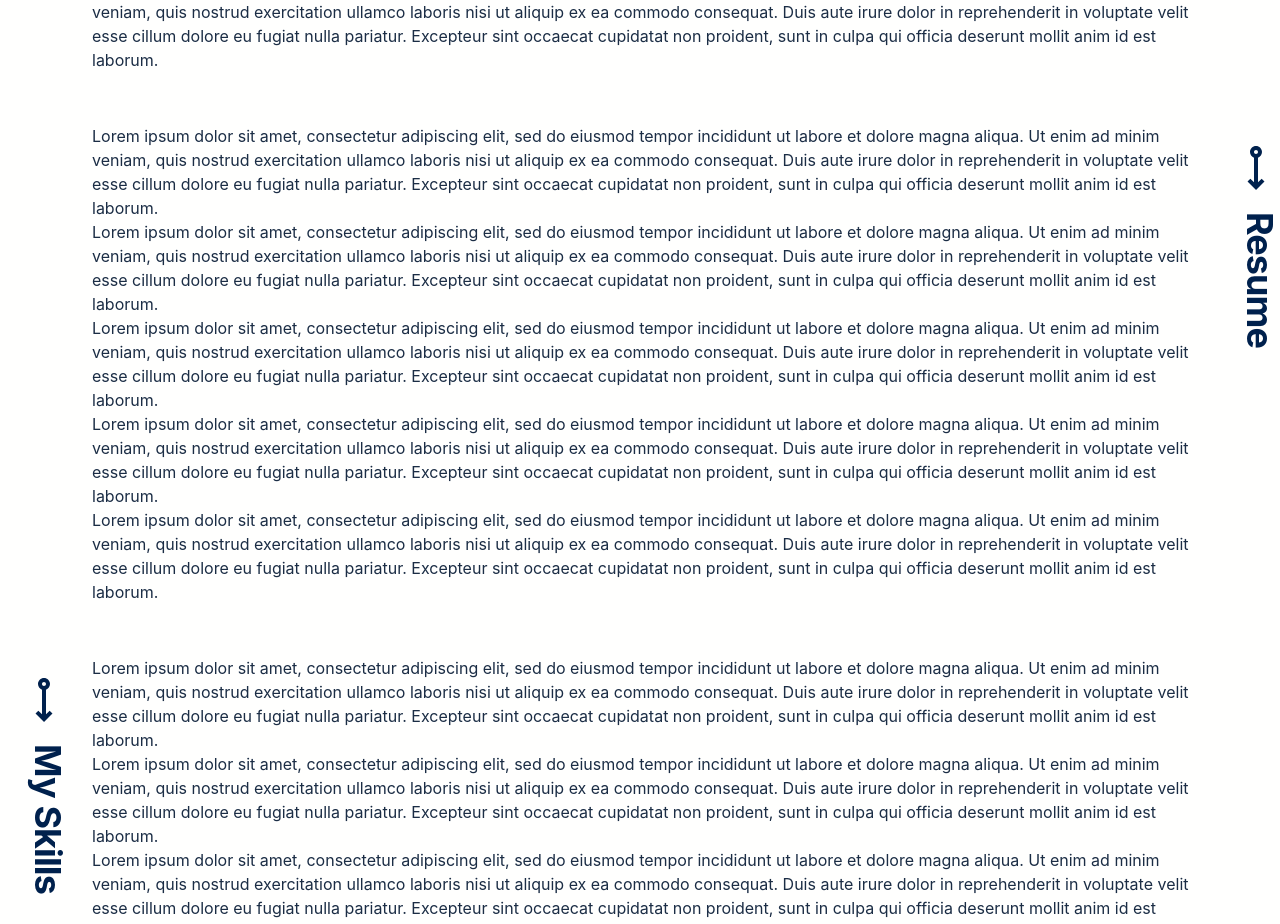
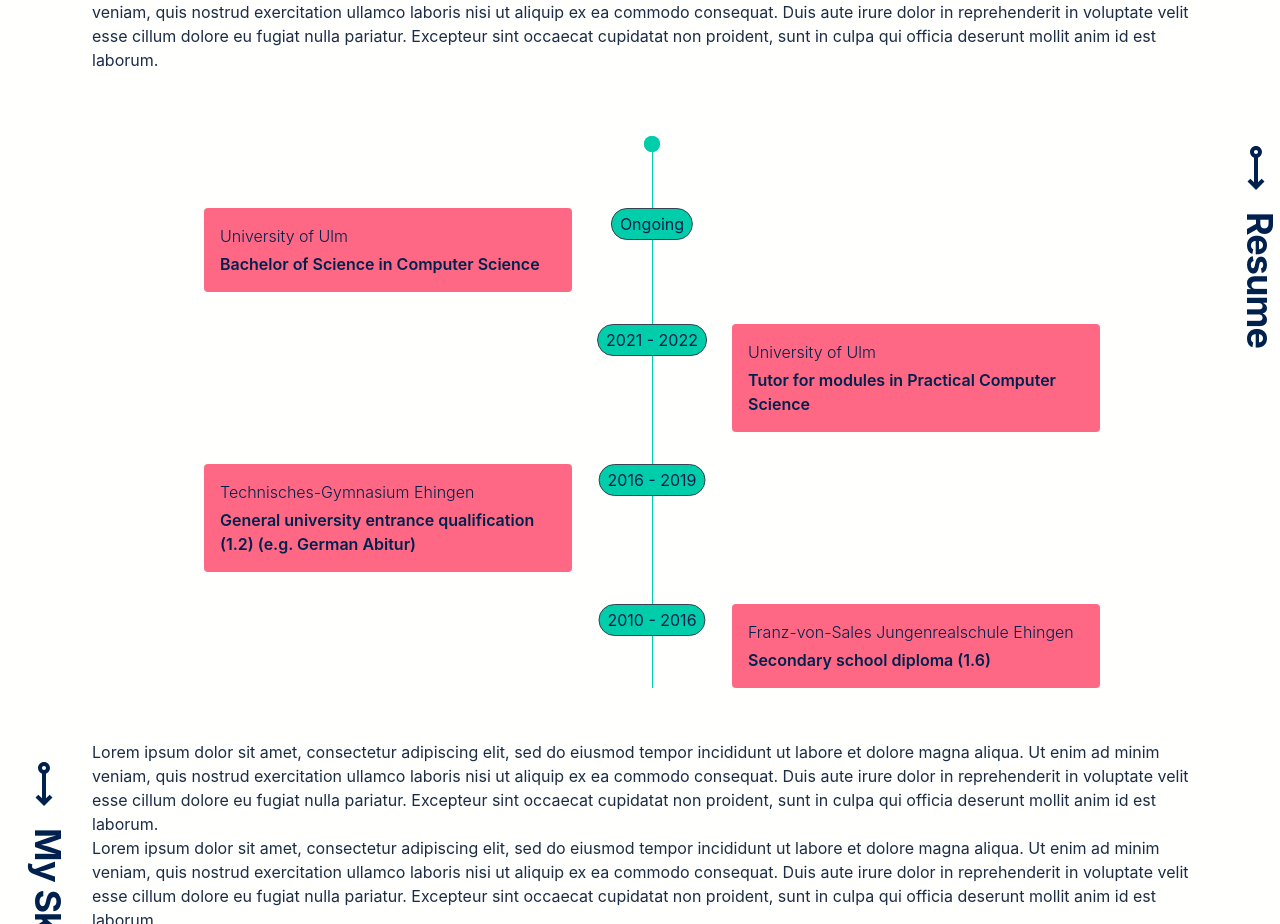
Before and after one commit to FKarl/portfolio-website, a Next.js app: page / in a window 1280 px wide. Shown: the part 1544-2468 px from the top of the page. Built offline with nearby package versions, Linux system fonts and the light colour scheme.

Commit message:
fix: resume timeline beta

```diff
--- /dev/null
+++ b/components/sections/resume/Card.js
@@ -0,0 +1,26 @@
+import React from "react";
+
+export default function Card({id, location, title, date}) {
+    const left = (id % 2) === 0;
+    return (
+        <div>
+            <div className="flex flex-col items-center">
+                <div className={"flex items-center w-full mx-auto " + left ? "justify-start" : "justify-end"}>
+                    <div className={"w-full md:w-1/2 " + left ? "md:pr-20" : "md:pl-20"}>
+                        <div
+                            className="p-4 bg-secondary-300 dark:bg-dark-secondary-300 rounded text-button-text-500 dark:text-button-text-500">
+                            <div className="flex flex-col space-y-1">
+                                <span className="font-light">{location}</span>
+                                <span className="font-semibold">{title}</span>
+                            </div>
+                        </div>
+                    </div>
+                </div>
+                <div
+                    className="absolute flex items-center justify-center w-fit pl-2 pr-2 h-8 transform -translate-x-1/2 -translate-y-4 bg-highlight-800 dark:bg-dark-highlight-800 rounded-full left-1/2 md:translate-y-0 border border-gray-700 dark:border-gray-200">
+                    <span className="text-button-text-500 dark:text-dark-button-text-500">{date}</span>
+                </div>
+            </div>
+        </div>
+    )
+}
--- a/components/sections/resume/Resume.js
+++ b/components/sections/resume/Resume.js
@@ -1,24 +1,106 @@
 import React from "react";
 import Section from "../Section";
 
-export default function Resume({side}){
+export default function Resume({side}) {
     return (
         <Section side={side} id="resume" title="Resume">
-            <p>
-                Lorem ipsum dolor sit amet, consectetur adipiscing elit, sed do eiusmod tempor incididunt ut labore et dolore magna aliqua. Ut enim ad minim veniam, quis nostrud exercitation ullamco laboris nisi ut aliquip ex ea commodo consequat. Duis aute irure dolor in reprehenderit in voluptate velit esse cillum dolore eu fugiat nulla pariatur. Excepteur sint occaecat cupidatat non proident, sunt in culpa qui officia deserunt mollit anim id est laborum.
-            </p>
-            <p>
-                Lorem ipsum dolor sit amet, consectetur adipiscing elit, sed do eiusmod tempor incididunt ut labore et dolore magna aliqua. Ut enim ad minim veniam, quis nostrud exercitation ullamco laboris nisi ut aliquip ex ea commodo consequat. Duis aute irure dolor in reprehenderit in voluptate velit esse cillum dolore eu fugiat nulla pariatur. Excepteur sint occaecat cupidatat non proident, sunt in culpa qui officia deserunt mollit anim id est laborum.
-            </p>
-            <p>
-                Lorem ipsum dolor sit amet, consectetur adipiscing elit, sed do eiusmod tempor incididunt ut labore et dolore magna aliqua. Ut enim ad minim veniam, quis nostrud exercitation ullamco laboris nisi ut aliquip ex ea commodo consequat. Duis aute irure dolor in reprehenderit in voluptate velit esse cillum dolore eu fugiat nulla pariatur. Excepteur sint occaecat cupidatat non proident, sunt in culpa qui officia deserunt mollit anim id est laborum.
-            </p>
-            <p>
-                Lorem ipsum dolor sit amet, consectetur adipiscing elit, sed do eiusmod tempor incididunt ut labore et dolore magna aliqua. Ut enim ad minim veniam, quis nostrud exercitation ullamco laboris nisi ut aliquip ex ea commodo consequat. Duis aute irure dolor in reprehenderit in voluptate velit esse cillum dolore eu fugiat nulla pariatur. Excepteur sint occaecat cupidatat non proident, sunt in culpa qui officia deserunt mollit anim id est laborum.
-            </p>
-            <p>
-                Lorem ipsum dolor sit amet, consectetur adipiscing elit, sed do eiusmod tempor incididunt ut labore et dolore magna aliqua. Ut enim ad minim veniam, quis nostrud exercitation ullamco laboris nisi ut aliquip ex ea commodo consequat. Duis aute irure dolor in reprehenderit in voluptate velit esse cillum dolore eu fugiat nulla pariatur. Excepteur sint occaecat cupidatat non proident, sunt in culpa qui officia deserunt mollit anim id est laborum.
-            </p>
+            <div className="flex flex-col justify-center mt-3">
+                <div className="w-full mx-auto max-w-md md:max-w-4xl">
+
+                    <div className="relative">
+                        {/* line */}
+                        <div
+                            className="absolute hidden w-px h-full bg-highlight-800 dark:bg-dark-highlight-800 md:block left-1/2"/>
+                        {/* ping point */}
+                        <div className="hidden md:block rounded-full w-4 h-4 bg-highlight-800 dark:bg-dark-highlight-800 mx-auto mb-14">
+                            <div className="rounded-full w-4 h-4 bg-highlight-800 dark:bg-dark-highlight-800 animate-ping"/>
+                        </div>
+                        <div className="space-y-12 lg:space-y-8">
+
+                            {/* left element */}
+                            <div>
+                                <div className="flex flex-col items-center">
+                                    <div className="flex items-center justify-start w-full mx-auto">
+                                        <div className="w-full md:w-1/2 md:pr-20">
+                                            <div className="p-4 bg-secondary-300 dark:bg-dark-secondary-300 rounded text-button-text-500 dark:text-button-text-500">
+                                                <div className="flex flex-col space-y-1">
+                                                    <span className="font-light">University of Ulm</span>
+                                                    <span className="font-semibold">Bachelor of Science in Computer Science</span>
+                                                </div>
+                                            </div>
+                                        </div>
+                                    </div>
+                                    <div
+                                        className="absolute flex items-center justify-center w-fit pl-2 pr-2 h-8 transform -translate-x-1/2 -translate-y-4 bg-highlight-800 dark:bg-dark-highlight-800 rounded-full left-1/2 md:translate-y-0 border border-gray-700 dark:border-gray-200">
+                                        <span className="text-button-text-500 dark:text-dark-button-text-500">Ongoing</span>
+                                    </div>
+                                </div>
+                            </div>
+
+                            {/* right element */}
+                            <div>
+                                <div className="flex flex-col items-center">
+                                    <div className="flex items-center justify-end w-full mx-auto">
+                                        <div className="w-full md:w-1/2 md:pl-20">
+                                            <div className="p-4 bg-secondary-300 dark:bg-dark-secondary-300 rounded text-button-text-500 dark:text-button-text-500">
+                                                <div className="flex flex-col space-y-1">
+                                                    <span className="font-light">University of Ulm</span>
+                                                    <span className="font-semibold">Tutor for modules in Practical Computer Science </span>
+                                                </div>
+                                            </div>
+                                        </div>
+                                    </div>
+                                    <div
+                                        className="absolute flex items-center justify-center w-fit pl-2 pr-2 h-8 transform -translate-x-1/2 -translate-y-4 bg-highlight-800 dark:bg-dark-highlight-800 rounded-full left-1/2 md:translate-y-0 border border-gray-700 dark:border-gray-200">
+                                        <span className="text-button-text-500 dark:text-dark-button-text-500">2021 - 2022</span>
+                                    </div>
+                                </div>
+                            </div>
+
+                            {/* left element */}
+                            <div>
+                                <div className="flex flex-col items-center">
+                                    <div className="flex items-center justify-start w-full mx-auto">
+                                        <div className="w-full md:w-1/2 md:pr-20">
+                                            <div className="p-4 bg-secondary-300 dark:bg-dark-secondary-300 rounded text-button-text-500 dark:text-button-text-500">
+                                                <div className="flex flex-col space-y-1">
+                                                    <span className="font-light">Technisches-Gymnasium Ehingen</span>
+                                                    <span className="font-semibold">General university entrance qualification (1.2) (e.g. German Abitur)</span>
+                                                </div>
+                                            </div>
+                                        </div>
+                                    </div>
+                                    <div
+                                        className="absolute flex items-center justify-center w-fit pl-2 pr-2 h-8 transform -translate-x-1/2 -translate-y-4 bg-highlight-800 dark:bg-dark-highlight-800 rounded-full left-1/2 md:translate-y-0 border border-gray-700 dark:border-gray-200">
+                                        <span className="text-button-text-500 dark:text-dark-button-text-500">2016 - 2019</span>
+                                    </div>
+                                </div>
+                            </div>
+
+                            {/* right element */}
+                            <div>
+                                <div className="flex flex-col items-center">
+                                    <div className="flex items-center justify-end w-full mx-auto">
+                                        <div className="w-full md:w-1/2 md:pl-20">
+                                            <div className="p-4 bg-secondary-300 dark:bg-dark-secondary-300 rounded text-button-text-500 dark:text-button-text-500">
+                                                <div className="flex flex-col space-y-1">
+                                                    <span className="font-light">Franz-von-Sales Jungenrealschule Ehingen</span>
+                                                    <span className="font-semibold">Secondary school diploma (1.6) </span>
+                                                </div>
+                                            </div>
+                                        </div>
+                                    </div>
+                                    <div
+                                        className="absolute flex items-center justify-center w-fit pl-2 pr-2 h-8 transform -translate-x-1/2 -translate-y-4 bg-highlight-800 dark:bg-dark-highlight-800 rounded-full left-1/2 md:translate-y-0 border border-gray-700 dark:border-gray-200">
+                                        <span className="text-button-text-500 dark:text-dark-button-text-500">2010 - 2016</span>
+                                    </div>
+                                </div>
+                            </div>
+
+                        </div>
+                    </div>
+                </div>
+            </div>
         </Section>
     )
 }
```
Also changed, not shown: constants/resume.js (added, +13 -0 lines).
